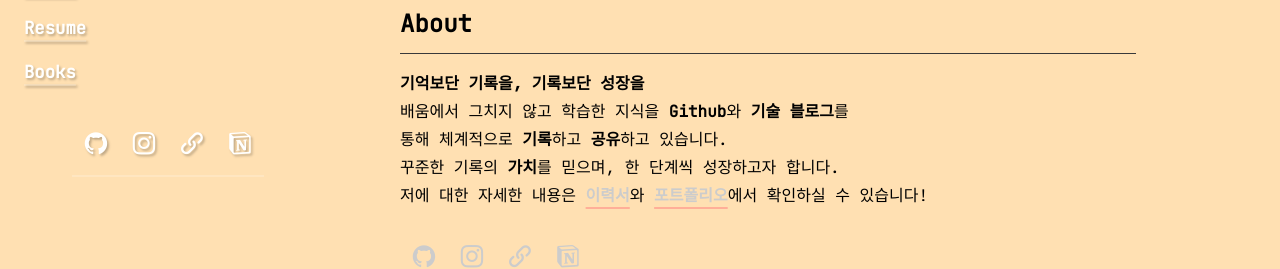
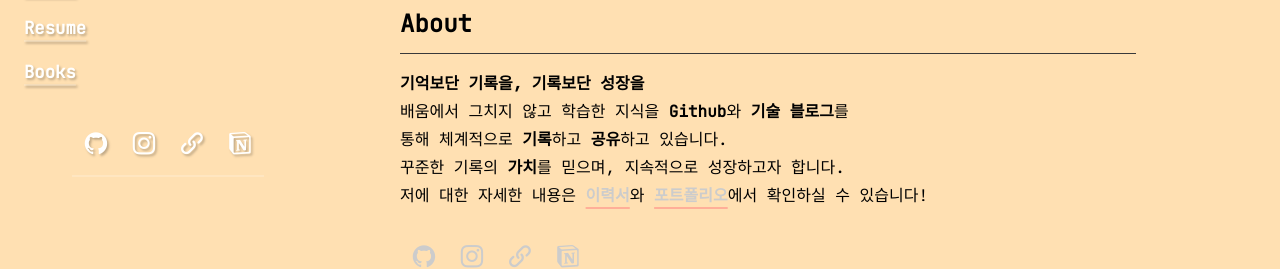
Before and after one commit to wsh6922/namu-frontend, a React (Vite) app: page / in a window 1280 px wide. Shown: the part 265-534 px from the top of the page. Built offline with nearby package versions, Linux system fonts and the light colour scheme; a web font is replaced by a local one.

Commit message:
Style: About 내용 수정

```diff
--- a/src/components/Content.jsx
+++ b/src/components/Content.jsx
@@ -34,7 +34,7 @@ const Development = () => {
                                 <strong>기억보단 기록을, 기록보단 성장을</strong><br />
                                 배움에서 그치지 않고 학습한 지식을 <strong>Github</strong>와 <strong>기술 블로그</strong>를<br />
                                 통해 체계적으로 <strong>기록</strong>하고 <strong>공유</strong>하고 있습니다.<br />
-                                꾸준한 기록의 <strong>가치</strong>를 믿으며, 한 단계씩 성장하고자 합니다.<br />
+                                꾸준한 기록의 <strong>가치</strong>를 믿으며, 지속적으로 성장하고자 합니다.<br />
                                 저에 대한 자세한 내용은 <strong><a href="">이력서</a></strong>와 <strong><a href="">포트폴리오</a></strong>에서 확인하실 수 있습니다!
                             </p>
                             <div className="sidebar-social">
```
